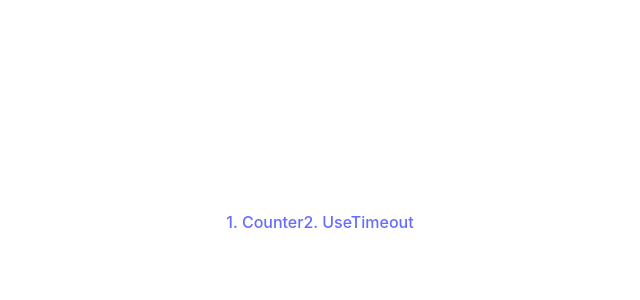
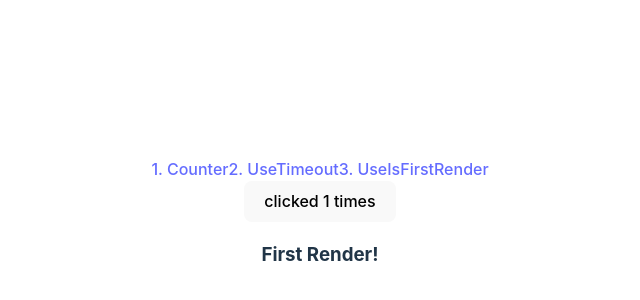
Before and after one commit to jojo51778/react-code-questions, a React (Vite) app: page /useIsFirstRender in a window 1280 px wide. Shown: the part 178-478 px from the top of the page, without its empty margins (320-960 px from the left). Built offline with nearby package versions, Linux system fonts and the light colour scheme.

Commit message:
feat: add useIsFirstRender

```diff
--- a/src/routes/index.jsx
+++ b/src/routes/index.jsx
@@ -1,9 +1,12 @@
 import Counter from '../views/Counter.jsx';
 import Timeout from '../views/Timeout.jsx';
+import FirstRender from '../views/FirstRender.jsx';
 
 const routes = [
   { path: '/counter', element: <Counter />, name: 'Counter' },
   { path: '/useTimeout', element: <Timeout />, name: 'UseTimeout' },
+  { path: '/useIsFirstRender', element: <FirstRender />, name: 'UseIsFirstRender' },
+
 ];
 
 export default routes;
--- /dev/null
+++ b/src/views/FirstRender.jsx
@@ -0,0 +1,23 @@
+import { useRef, useState } from 'react';
+function useIsFirstRender() {
+  const isFirstRender = useRef(true);
+
+  if (isFirstRender.current) {
+    isFirstRender.current = false;
+    return true
+  }
+
+  return false;
+}
+// test
+function FirstRender() {
+  const [clicked, setClicked] = useState(1)
+  return <div>
+    <button onClick={() => setClicked(prev => prev + 1)}>
+      clicked {clicked} times
+    </button>
+    <h3>{useIsFirstRender() ? 'First Render!' : `${clicked}th Render` }</h3>
+  </div>
+}
+
+export default FirstRender;
--- a/src/views/Timeout.jsx
+++ b/src/views/Timeout.jsx
@@ -5,6 +5,7 @@ function useTimeout(callback, deley) {
   callbackRef.current = callback;
   useEffect(() => {
     // callbackRef.current is to keep callback up to date
+    // When to use refs: https://react.dev/learn/referencing-values-with-refs#when-to-use-refs
     const handler = setTimeout(() => callbackRef.current(), deley);
     return () => {
       clearTimeout(handler);
```
